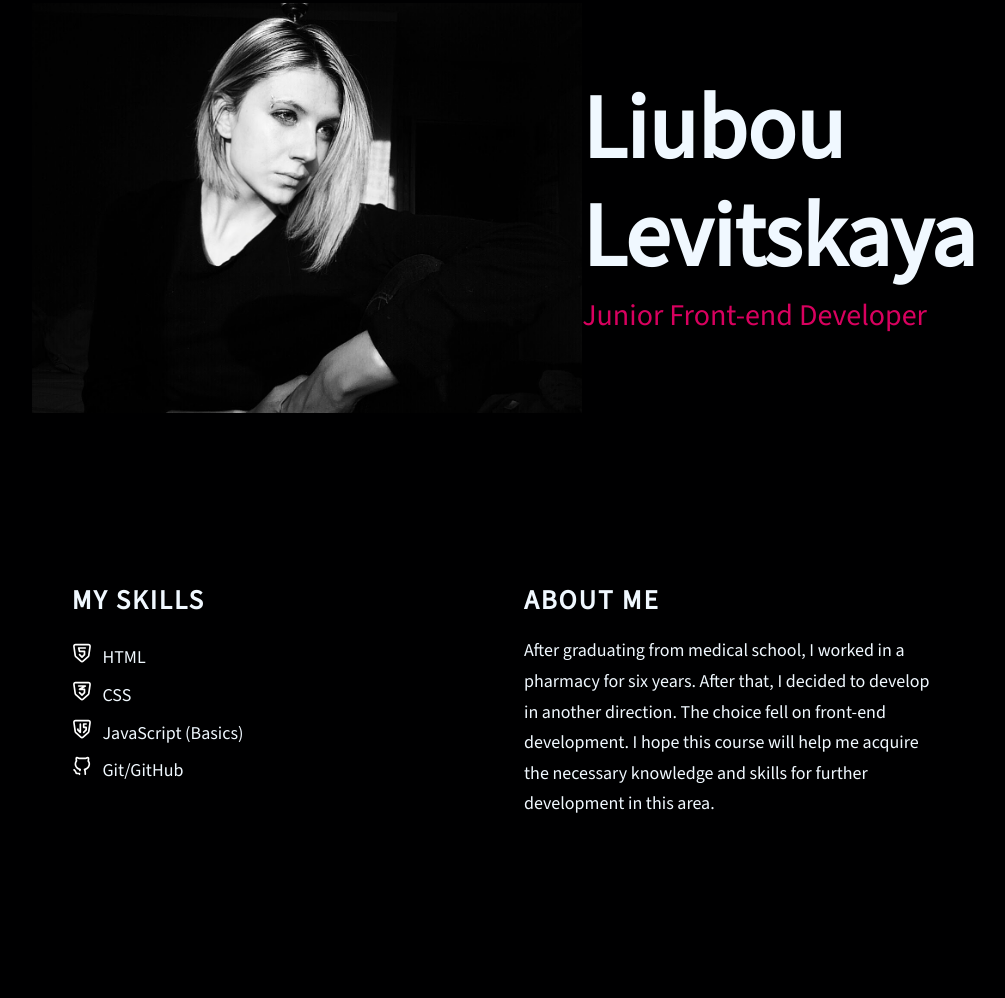
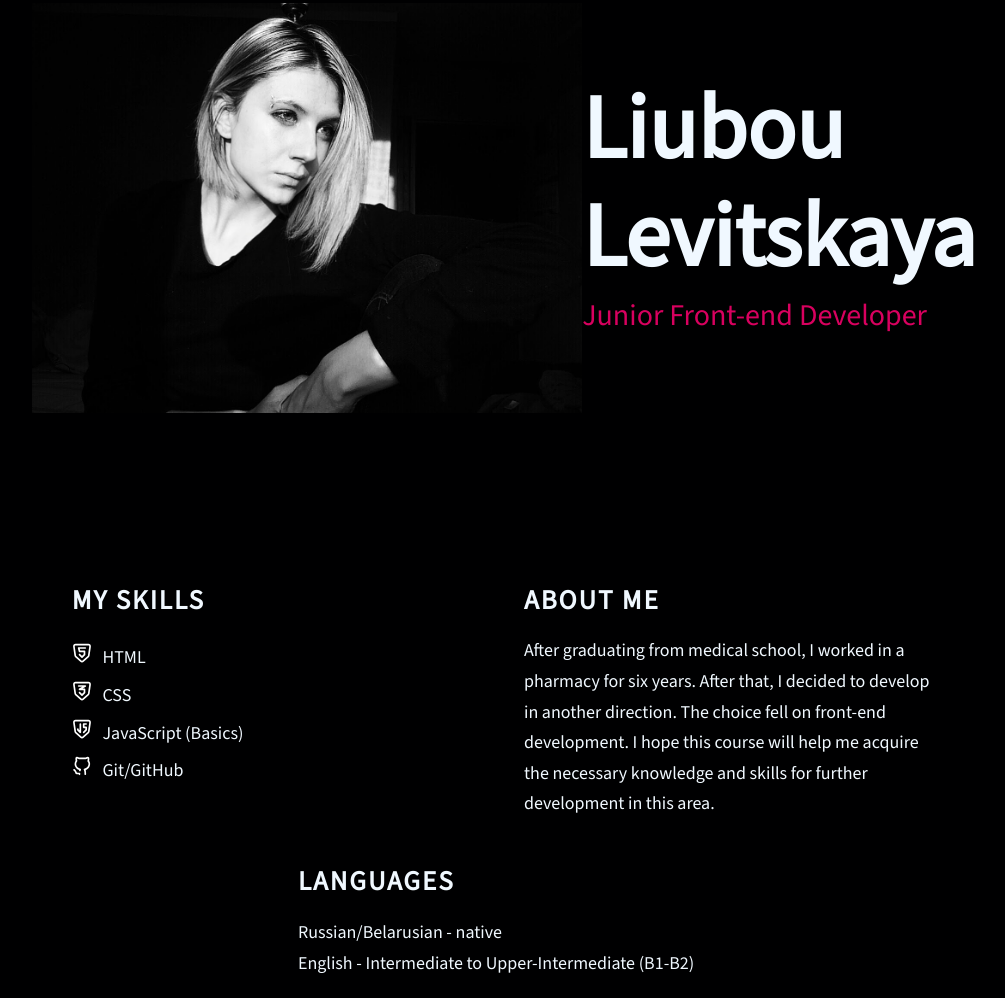
Before and after one commit to L-Liubou/rsschool-cv, a plain HTML site: page index.html in a window 1280 px wide. Shown: the part 233-1231 px from the top of the page, without its empty margins (136-1141 px from the left). Before the commit the page ends 1072 px from the top, so only its background shows below. Drawn offline with nearby package versions, Linux system fonts and the light colour scheme.

Commit message:
feat: add languages section

```diff
--- a/index.html
+++ b/index.html
@@ -59,6 +59,13 @@
                     After graduating from medical school, I worked in a pharmacy for six years. After that, I decided to develop in another direction. The choice fell on front-end development. I hope this course will help me acquire the necessary knowledge and skills for further development in this area.
                 </p>
             </section>
+            <section class="section" id="languages">
+                <h2 class="section-title">Languages</h2>
+                <ul class="languages-list">
+                    <li>Russian/Belarusian - native</li>
+                    <li>English - Intermediate to Upper-Intermediate (B1-B2)</li>
+                </ul>
+            </section>
         </div>
     </main>
 </div>
```
